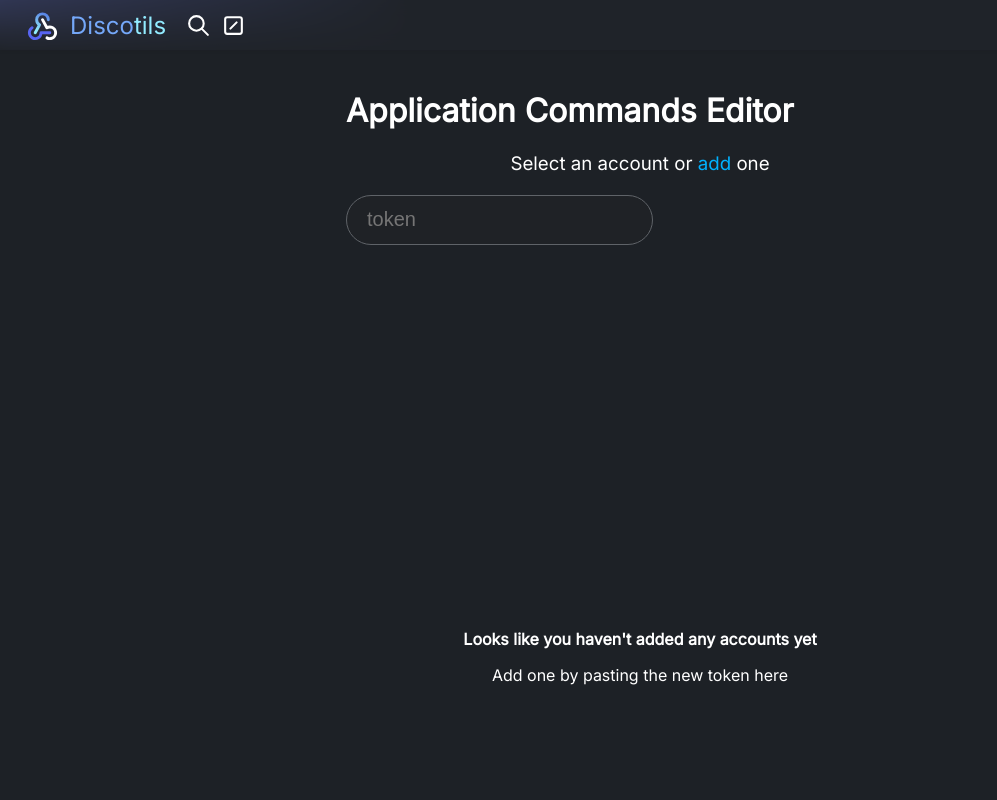
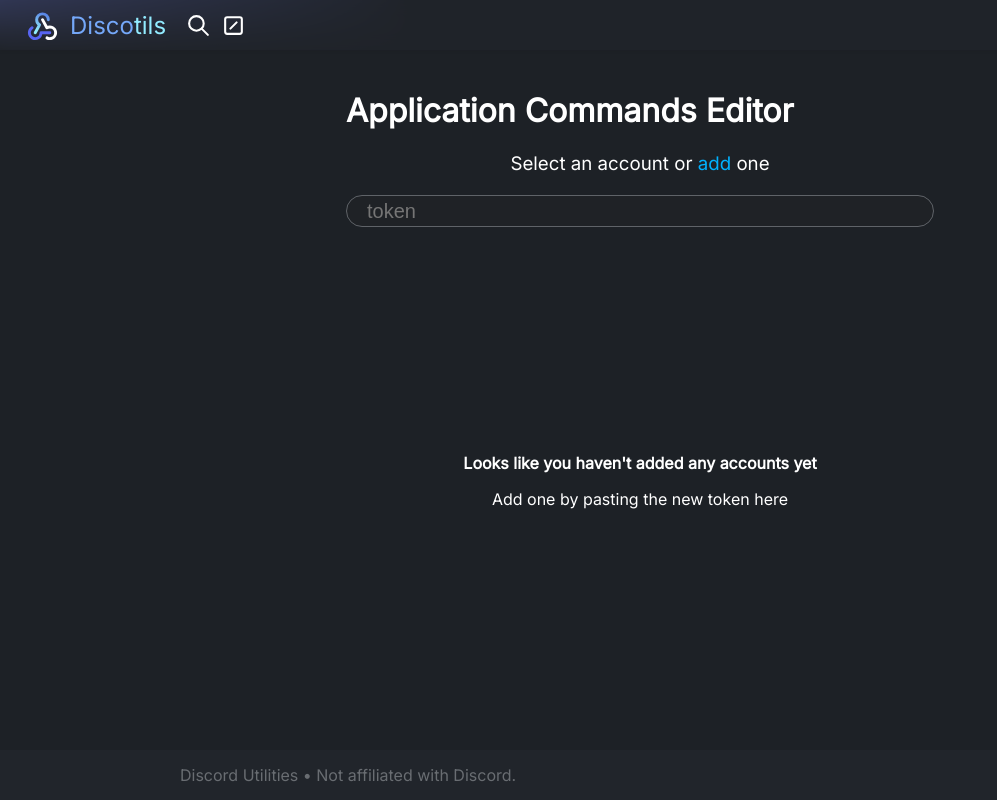
Before and after one commit to tyuop077/discotils, a Next.js app: page /commands in a window 1280 px wide. Shown: the top 800 px of the page, without its empty margins (0-997 px from the left). Built offline with nearby package versions, Linux system fonts and the light colour scheme.

Commit message:
Added the link to guilds in account details & style fixes

```diff
--- a/src/components/AccountDetails/accountDetails.tsx
+++ b/src/components/AccountDetails/accountDetails.tsx
@@ -2,6 +2,7 @@ import styles from "./accountsDetails.module.scss";
 import {Account} from "utils/accountManager";
 import Close from "assets/Close.svg";
 import TextPlaceholder from "@components/TextPlaceholder/textPlaceholder";
+import Link from "next/link";
 
 interface Props {
   id: string,
@@ -9,16 +10,18 @@ interface Props {
   onClose: () => void,
   validating: boolean,
   extended?: boolean,
-  onSelected?: () => void
+  href?: string
 }
 
-const AccountDetails = ({id, account, onClose, validating, extended, onSelected}: Props) => {
+const AccountDetails = ({id, account, onClose, validating, extended, href}: Props) => {
   const timeLabel = new Intl.RelativeTimeFormat("en", { numeric: "auto" })
     .format((account.cachedOn - Date.now() / 1000 | 0) / 60 | 0, "minutes");
   return (
+    <Link
+      href={href ?? ""}
+    >
       <div
         className={`${extended ? styles.extended : styles.selectable}${account.active ? "" : ` ${styles.disabled}}`}`}
-      onClick={onSelected}
       >
         <img
           src={
@@ -49,6 +52,7 @@ const AccountDetails = ({id, account, onClose, validating, extended, onSelected}
         )}
         <code>{id}</code>
       </div>
+    </Link>
   )
 }
 
--- a/src/components/AccountList/accountList.module.scss
+++ b/src/components/AccountList/accountList.module.scss
@@ -1,4 +1,7 @@
 .accountList {
+  display: flex;
+  flex-direction: column;
+  overflow-y: auto;
   input {
     color: white;
     height: 50px;
@@ -17,12 +20,6 @@
     @media (hover: hover) {
       display: none;
     }
-  }
-  h3 {
-    margin: 0;
-    text-align: center;
-    font-weight: 400;
-    padding-bottom: 20px;
   }
   button {
     float: right;
@@ -45,7 +42,6 @@
 .accounts {
   display: flex;
   flex-direction: column;
-  overflow-y: auto;
   height: 100vh;
   gap: 10px;
 }
@@ -57,10 +53,6 @@
   border-radius: 4px;
   padding: 10px;
   animation: fadein 0.4s ease-in both;
-  button {
-    width: 20px;
-    height: 20px;
-  }
   position: absolute;
   top: 60px;
   right: 10px;
--- a/src/components/AccountList/accountList.tsx
+++ b/src/components/AccountList/accountList.tsx
@@ -3,7 +3,6 @@ import styles from "./accountList.module.scss";
 import AccountManager, {Account} from "utils/accountManager";
 import AccountDetails from "components/AccountDetails/accountDetails";
 import AccountDetailsPlaceholder from "components/AccountDetails/accountDetailsPlaceholder";
-import Link from "next/link";
 
 const tokenRegex = /^(Bot\s)?(?<token>[\w-]{24}\.[\w-]{6}\.[\w-]{27})/i;
 const toastLabels: Record<string, string> = {
@@ -57,10 +56,11 @@ const Accounts = ({extended, to}: {extended?: boolean, to?: string}) => {
   const list = accounts ? Object.entries(accounts) : undefined;
   const toast = toastLabels[status!];
   return (
-    <div className={styles.accountList}>
+    <>
       {list?.length !== 0 && extended ? (
         <h3>Paste a new or existing bot token to add it here</h3>
       ) : null}
+      <div className={styles.accountList}>
         <input
           type="password"
           placeholder="token"
@@ -68,8 +68,7 @@ const Accounts = ({extended, to}: {extended?: boolean, to?: string}) => {
         <div className={styles.accounts}>
           {list ? (
             list.length !== 0 ? (
-            list.map(([id, account]) => {
-              const details = (
+              list.map(([id, account]) => (
                 <AccountDetails
                   key={id}
                   id={id}
@@ -80,16 +79,9 @@ const Accounts = ({extended, to}: {extended?: boolean, to?: string}) => {
                   }}
                   validating={status === "validating"}
                   extended={extended}
+                  href={to?.replace("{}", id)}
                 />
-              );
-              return to ? (
-                <Link
-                  href={to.replace("{}", id)}
-                >
-                  {details}
-                </Link>
-              ) : details;
-            })
+              ))
             ) : (
               <div className={styles.empty}>
                 <b>Looks like you haven&apos;t added any accounts yet</b>
@@ -110,6 +102,7 @@ const Accounts = ({extended, to}: {extended?: boolean, to?: string}) => {
           </div>
         ) : null}
       </div>
+    </>
   )
 }
 
--- a/src/pages/commands/index.tsx
+++ b/src/pages/commands/index.tsx
@@ -15,7 +15,7 @@ const Commands: NextPage = () => {
       <div className={styles.container}>
         <h1>Application Commands Editor</h1>
         <h3>Select an account or <Link href="/accounts">add</Link> one</h3>
-        <AccountList />
+        <AccountList to="/commands/{}" />
       </div>
     </main>
   )
--- a/src/styles/Accounts.module.scss
+++ b/src/styles/Accounts.module.scss
@@ -7,4 +7,10 @@
   display: flex;
   flex-direction: column;
   height: calc(100vh - 50px - 50px);
+  h3 {
+    margin: 0;
+    text-align: center;
+    font-weight: 400;
+    padding-bottom: 20px;
+  }
 }
--- a/src/styles/Commands.module.scss
+++ b/src/styles/Commands.module.scss
@@ -6,6 +6,7 @@
   padding: 20px 1rem;
   display: flex;
   flex-direction: column;
+  height: calc(100vh - 50px - 50px);
   h3 {
     margin: 0;
     text-align: center;
```
Lines whose indentation alone changed are shown as unchanged.
